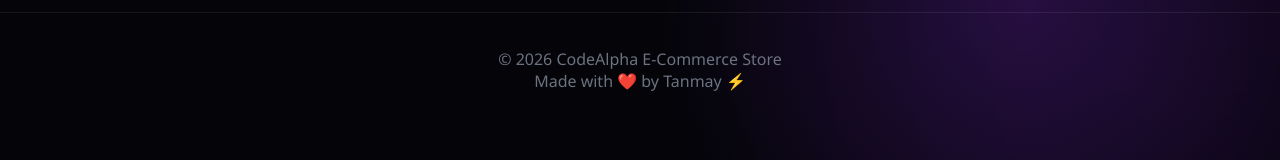
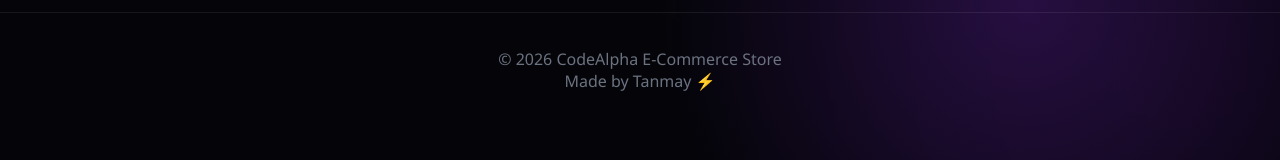
Before and after one commit to tanmaypatil02/CodeAlpha_EcommerceStore, a website: page frontend/index.html in a window 1280 px wide. Shown: the part 636-796 px from the top of the page. Drawn offline with Linux system fonts and the light colour scheme; no server answers.

Commit message:
Update index.html

```diff
--- a/frontend/index.html
+++ b/frontend/index.html
@@ -197,7 +197,7 @@
 
         <p>
             © 2026 CodeAlpha E-Commerce Store
-            <p>Made with ❤️ by Tanmay ⚡</p>
+            <p>Made by Tanmay ⚡</p>
         </p>
 
     </footer>
```
